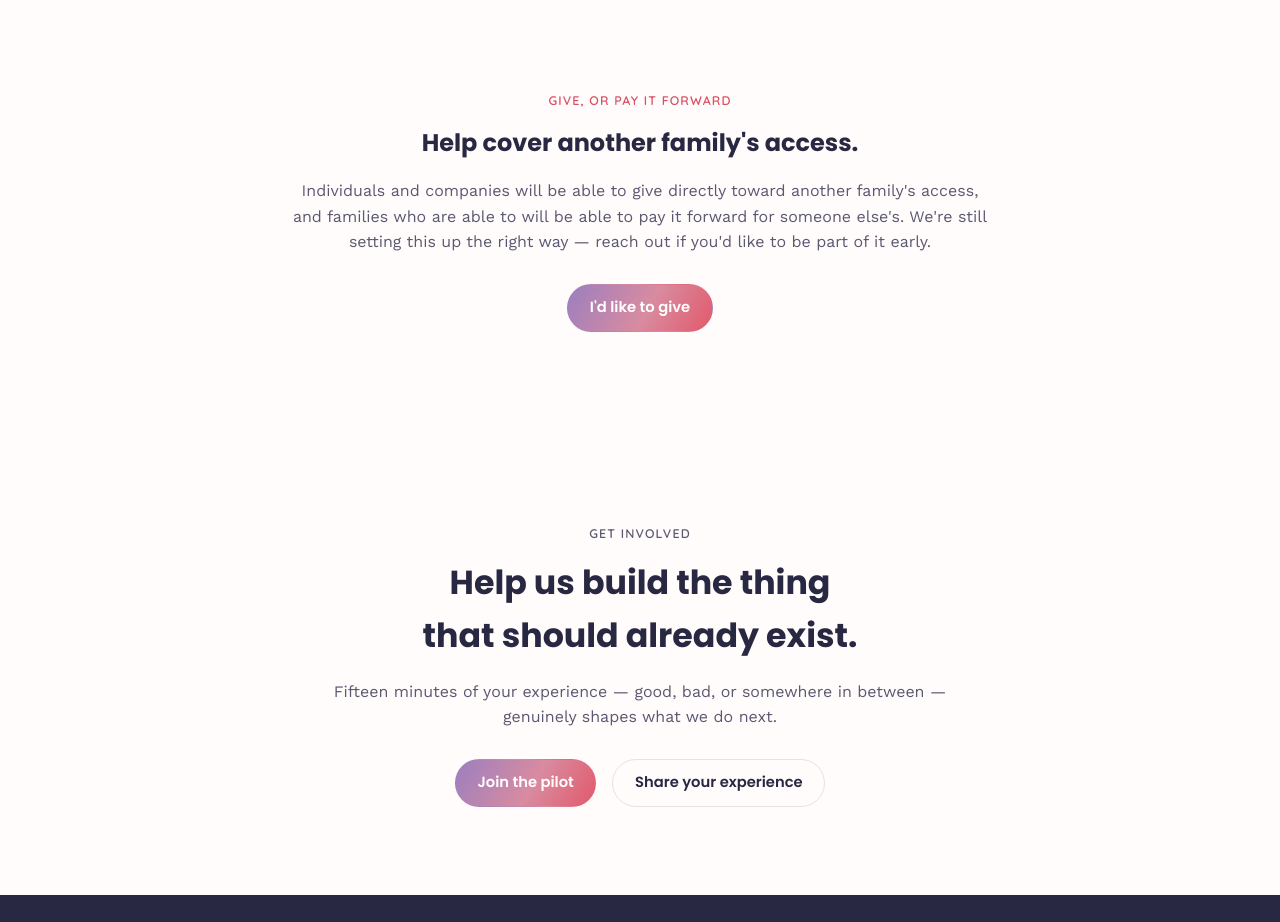
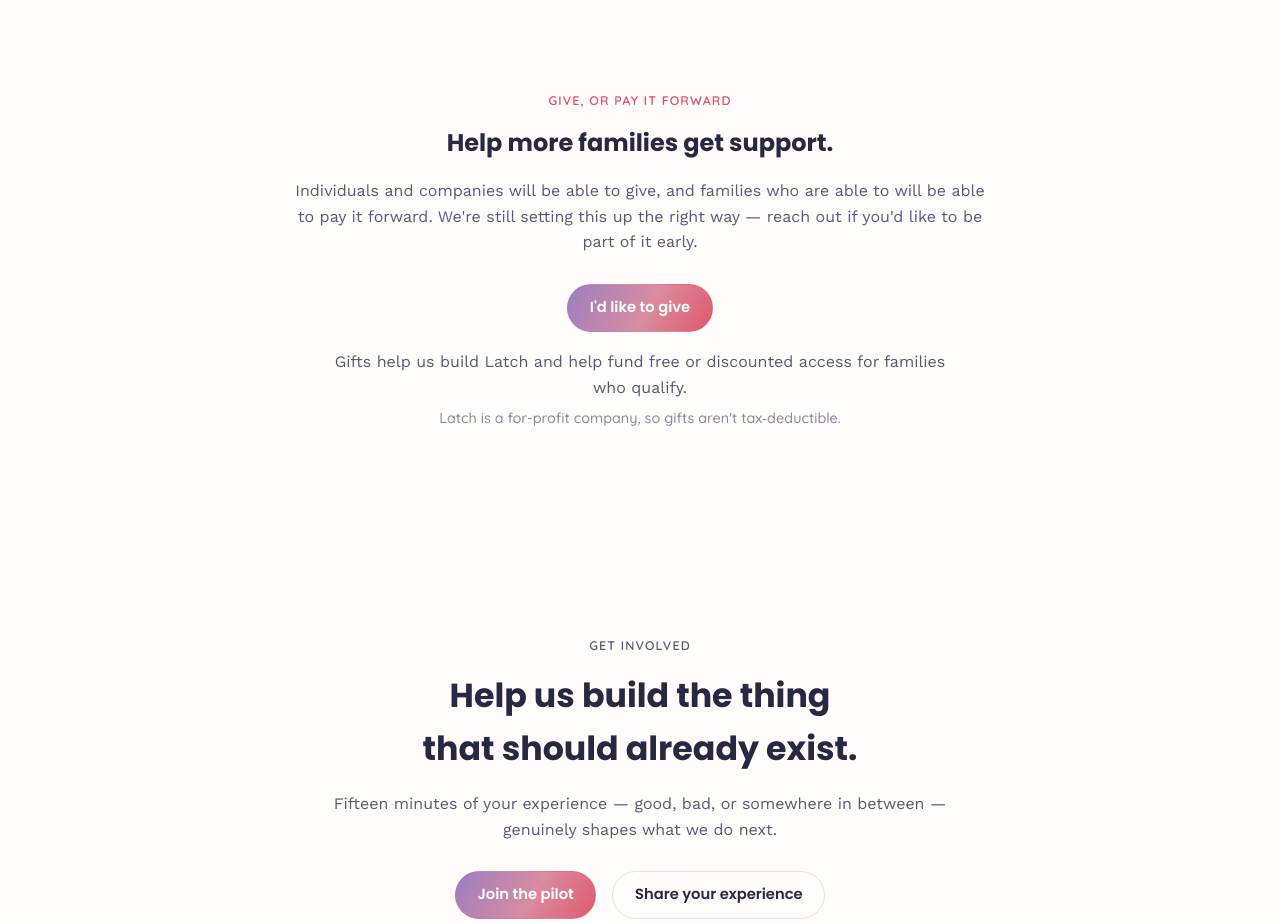
Before and after one commit to Latch-Health/latch-website, a plain HTML site: page index.html in a window 1280 px wide. Shown: the part 4360-5282 px from the top of the page. Drawn offline with nearby package versions, Linux system fonts and the light colour scheme.

Commit message:
Reword giving section for a for-profit company
- Heading and body no longer promise gifts go directly to a specific
  family's access
- Add a line under the button on what gifts support, and a note that
  gifts aren't tax-deductible
- Button still links to email until the payment link is ready

Co-Authored-By: Claude Opus 5.5 <noreply@anthropic.com>
Claude-Session: https://claude.ai/code/session_013F3rAr1wsci9FdH2dGrphK

```diff
--- a/index.html
+++ b/index.html
@@ -487,11 +487,13 @@
   <section id="give">
     <div class="wrap" style="max-width:760px;text-align:center;">
       <p class="eyebrow">Give, or pay it forward</p>
-      <h2 style="margin-top:.6rem;">Help cover another family's access.</h2>
-      <p style="color:var(--ink-soft);margin-top:1rem;">Individuals and companies will be able to give directly toward another family's access, and families who are able to will be able to pay it forward for someone else's. We're still setting this up the right way &mdash; reach out if you'd like to be part of it early.</p>
+      <h2 style="margin-top:.6rem;">Help more families get support.</h2>
+      <p style="color:var(--ink-soft);margin-top:1rem;">Individuals and companies will be able to give, and families who are able to will be able to pay it forward. We're still setting this up the right way &mdash; reach out if you'd like to be part of it early.</p>
       <div class="ctas" style="justify-content:center;margin-top:1.8rem;">
         <a class="btn btn-primary" href="mailto:alex@latch.health?subject=I%27d%20like%20to%20give%20to%20Latch">I'd like to give</a>
       </div>
+      <p style="color:var(--ink-soft);margin-top:1.1rem;margin-bottom:0;">Gifts help us build Latch and help fund free or discounted access for families who&nbsp;qualify.</p>
+      <p style="font-family:'Quicksand';font-weight:500;font-size:.9rem;color:var(--ink-faint);margin-top:.4rem;">Latch is a for-profit company, so gifts aren't tax&#8209;deductible.</p>
     </div>
   </section>
 
```
